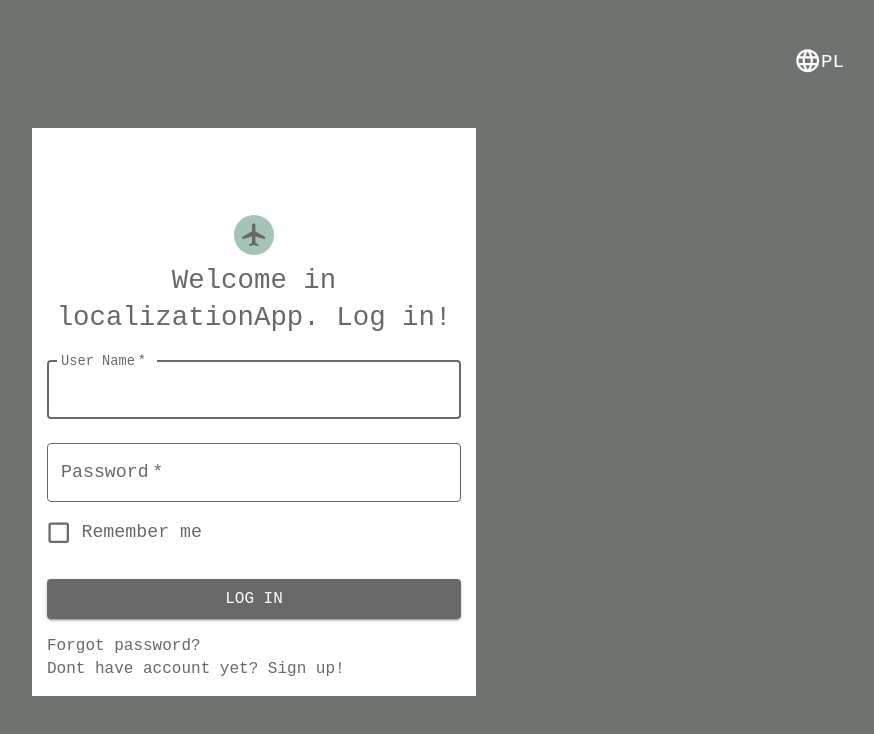
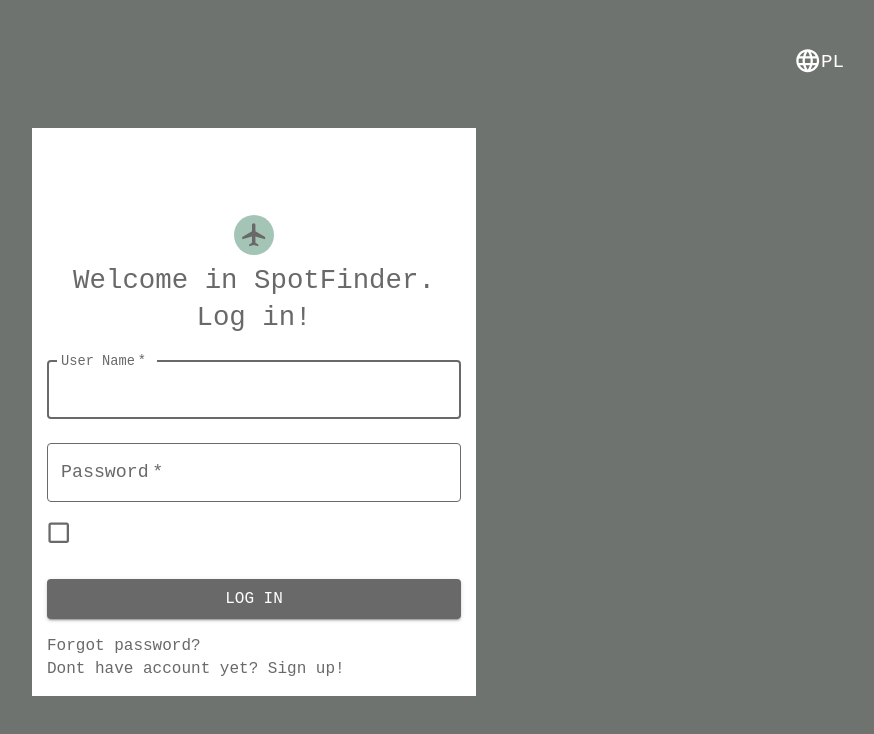
Before and after one commit to sossnowski/localization-app-front, a React (Create React App) app: page /login in a window 1280 px wide. Shown: the top 734 px of the page, without its empty margins (388-1262 px from the left). Built offline with nearby package versions, Linux system fonts and the light colour scheme.

Commit message:
changes of languages file

```diff
--- a/src/consts/languages.js
+++ b/src/consts/languages.js
@@ -1,6 +1,6 @@
 export default {
   pl: {
-    appName_: 'lokalization app',
+    appName_: 'SpotFinder',
     loginScreen: {
       username_: 'Nazwa użytkownika',
       password_: 'Hasło',
@@ -10,8 +10,9 @@ export default {
       forgotPassword_: 'Zapomniałeś hasła?',
       noAccountMessage_: 'Nie masz jeszcze konta? Zarejestruj się.',
       button_: 'Zaloguj się!',
-      rememberMe_: 'Pamiętaj mnie',
+      rules_: 'Akceptuję regulamin',
       login_: 'Masz już konto? Zaloguj się',
+      registerButton_: 'Zarejestruj się',
     },
     requiredField: '* - to pole jest wymagane',
     resetPassword: {
@@ -144,7 +145,7 @@ export default {
     },
   },
   en: {
-    appName_: 'localizationApp',
+    appName_: 'SpotFinder',
     loginScreen: {
       username_: 'User Name',
       email_: 'Email',
@@ -154,8 +155,9 @@ export default {
       forgotPassword_: 'Forgot password?',
       noAccountMessage_: 'Dont have account yet? Sign up!',
       button_: 'Log in',
-      rememberMe_: 'Remember me',
+      rules_: 'Accept rules',
       login_: 'Have an account? Log in.',
+      registerButton_: 'Register',
     },
     requiredField: '* - this field is required',
     resetPassword: {
```
